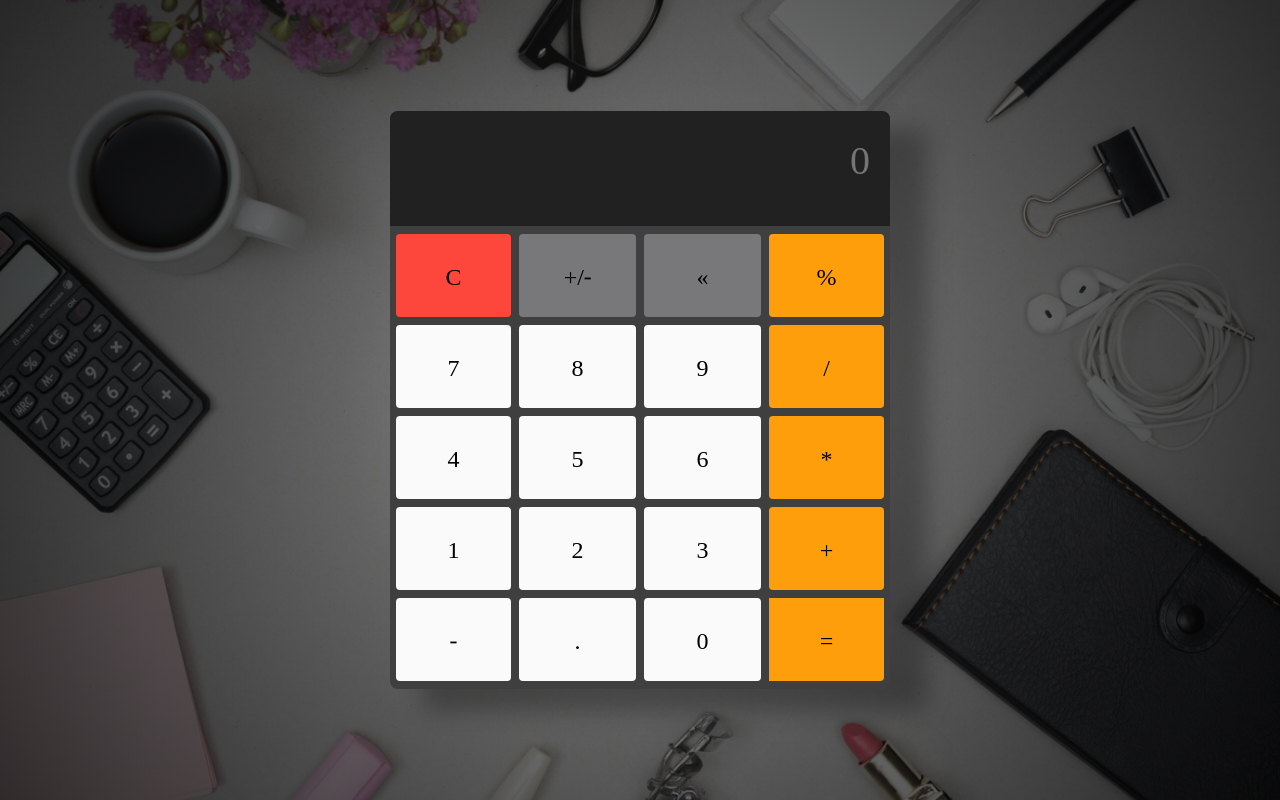
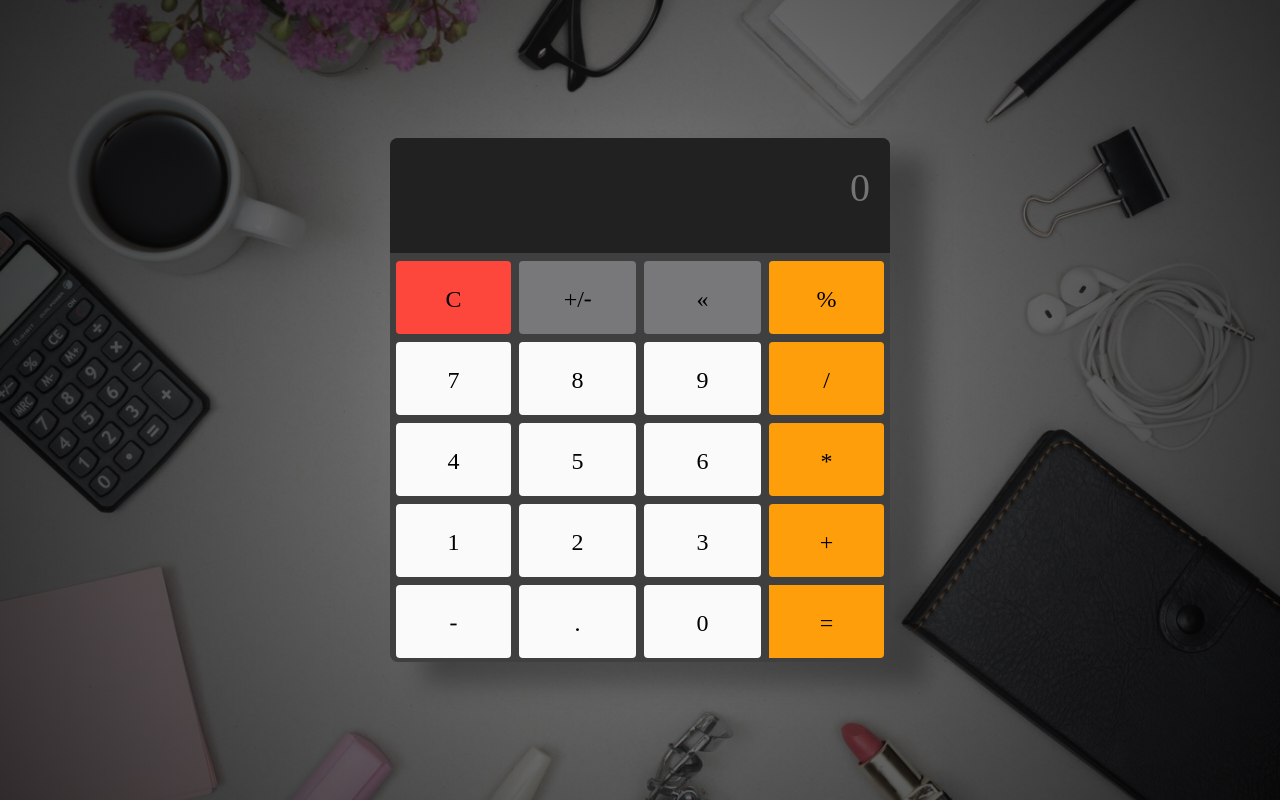
Before and after one commit to Willian1661/calculate_project, a website built with webpack: page src/pages/index.html in a window 1280 px wide. Built offline with nearby package versions, Linux system fonts and the light colour scheme.

Commit message:
creating component-button

```diff
--- a/src/assets/javascript/main.js
+++ b/src/assets/javascript/main.js
@@ -1,34 +1,49 @@
 import "../../assets/main.css";
 const Button = require("../../components/button");
-document.querySelector("#Buttons").insertAdjacentHTML("beforeend", Button());
-
 const inputReuslt = document.querySelector(".js-result");
-const patternElements = document.querySelectorAll(".js-btn-pattern");
-const ClearAllElement = document.querySelector(".js-btn-ClearAll");
-const lessMoreElement = document.querySelector(".js-btn-less-more");
-const delElement = document.querySelector(".js-btn-Del");
-const equaElement = document.querySelector(".js-btn-equal");
 
 //-------------------- textContent of all buttons-----------------------------//
-ClearAllElement.textContent = "C";
-lessMoreElement.textContent = "+/-";
-delElement.textContent = "«";
-equaElement.textContent = "=";
-const actions_patterButtons = [
-	"%","7","8","9",
-	"/","4","5","6",
-	"*","1","2","3",
-	"+","-",".","0",];
+const buttonElements = [
+	Button("C"),Button("+/-"),Button("«"),Button("%"),
+	Button("7"),Button("8"),Button("9"),Button("/"),
+	Button("4"),Button("5"),Button("6"),Button("*"),
+	Button("1"),Button("2"),Button("3"),Button("+"),
+	Button("-"),Button("."),Button("0"),Button("="),
+];
 
-for (let j = 0; j < patternElements.length; j++) {
-	patternElements[j].textContent = actions_patterButtons[j];
-}
+for (let i = 0; i < buttonElements.length; i++) {
 
-//------------------ for...loop for patter elements -------------------------//
-for (let i = 0; i < patternElements.length; i++) {
-	if (patternElements[i].classList.contains("js-btn-pattern")) {
+	document.querySelector("#Buttons").insertAdjacentHTML("beforeend", buttonElements[i]);
+	const patternElements = document.querySelectorAll(".js-buttons");
+
+	//----------------------  for the especial elements --------------------------//
+
+	if(patternElements[i].innerText === "C"){
 		patternElements[i].addEventListener("click", () => {
+			inputReuslt.value = "";
+		});
+	}
+	if(patternElements[i].innerText === "+/-"){
+		patternElements[i].addEventListener("click", () => {
+			inputReuslt.value = inputReuslt.value * -1;});
+	}
+	if(patternElements[i].innerText === "«"){
+		patternElements[i].addEventListener("click", () => {
+			inputReuslt.value = inputReuslt.value.slice(0,-1);});
+	}
+	if(patternElements[i].innerText === "="){
+		patternElements[i].addEventListener("click", () => {
+			inputReuslt.value = eval(inputReuslt.value);});
+	}
 
+	//------------------ for...loop for patter elements -------------------------//
+
+	if (patternElements[i].innerText !== "C" &&
+patternElements[i].innerText !== "+/-" &&
+patternElements[i].innerText !== "«"  &&
+patternElements[i].innerText !== "=")
+	{
+		patternElements[i].addEventListener("click", () => {
 			let lastValueTyped = inputReuslt.value[inputReuslt.value.length - 1];
 			if (lastValueTyped &&
 	!Number(lastValueTyped) &&
@@ -46,15 +61,3 @@ for (let i = 0; i < patternElements.length; i++) {
 		});
 	}
 }
-
-//----------------------  for the especial elements --------------------------//
-ClearAllElement.addEventListener("click", () => inputReuslt.value = "");
-
-lessMoreElement.addEventListener("click", () => {
-	if (inputReuslt.value.length === 0 && !Number(lessMoreElement.textContent)) {return;}
-	inputReuslt.value = inputReuslt.value * -1;
-});
-
-delElement.addEventListener("click", () => inputReuslt.value = inputReuslt.value.slice(0, -1));
-
-equaElement.addEventListener("click", () => inputReuslt.value = eval(inputReuslt.value));
--- a/src/assets/main.css
+++ b/src/assets/main.css
@@ -48,8 +48,8 @@ body{
     grid-template-columns: 1fr 1fr 1fr 1fr;
 }
 
-.buttons button {
-    padding: 25px;
+.buttons .js-buttons {
+    padding: 20px 0px 20px 0px;
     background-color: #fafafa;
     border: none;
     font-size: 1.5rem;
@@ -60,10 +60,10 @@ body{
     user-select: none;
     margin: 4px;
 }
-.buttons button:nth-child(4n + 1){
+.buttons .js-buttons:nth-child(4n + 1){
     margin-left: 6px;
 }
-.buttons .js-btn-upper{
+.buttons .js-buttons:nth-child(-n + 4){
     background: #78787a;
     border-radius: 4px;
     margin-top: 8px;
@@ -71,30 +71,30 @@ body{
 .buttons .js-btn-upper:hover{
     background: #7b797a;
 }
-.buttons button:nth-child(4n -4){
-    background: #ff9e0b;
+.buttons .js-buttons:nth-child(4n -4){
+    background: #ff9e0b !important;
     border:none;
     border-radius: 4px;
     margin-right: 6px;
 }
-.buttons button:nth-child(4n -4):hover{
+.buttons .js-buttons:nth-child(4n -4):hover{
 background: #c97c02;
 }
-.buttons button:nth-child(20){
+.buttons .js-buttons:nth-child(20){
     background: #ff9e0b;
     border:none;
     border-radius: 0 0 4px 0;
 }
-.buttons button:nth-child(20):hover{
+.buttons .js-buttons:nth-child(20):hover{
     background: #c97c02;
     border-radius: 0 0 4px 0;
 }
-.buttons button:nth-child(1){
-    background: #fd473d;
+.buttons .js-buttons:nth-child(1){
+    background: #fd473d !important;
     border:none;
     border-radius: 4px;
 }
-.buttons button:nth-child(1):hover{
+.buttons .js-buttons:nth-child(1):hover{
     background: #ff584f;
     border:none;
     border-radius: 0;
@@ -104,45 +104,15 @@ margin-bottom: 8px;
 }
 
 
-.buttons button:hover {
+.buttons .js-buttons:hover {
     background-color: fafafa;
     opacity: .6;
 }
 
-.buttons button:active {
+.buttons .js-buttons:active {
     background-color: rgba(7, 7, 7, 0.3);
 }
 
-button.equal {
-    background-color: #005300;
-}
-
-button.equal:hover {
-    background-color: #005300;
-    opacity: .6;
-    border-radius: 4px;
-}
-
-button.equal:active {
-    background-color: rgba(7, 7, 7, 0.3);
-    transition: .0.5s all linear;
-}
-
-button.DEL {
-    background-color: #a31300;
-    border-radius: 0 0 4px 4px;
-}
-
-button.DEL:hover {
-    background-color: #a31300;
-    opacity: .6;
-    border-radius: 0 0 4px 4px;
-}
-
-button.js-btn-DEL:active {
-    background-color: rgba(7, 7, 7, 0.3);
-    transition: .0.5s all linear;
-}
 @media screen and (min-width: 2560px) {
     .calc_body{
         width: 400px;
@@ -151,7 +121,7 @@ button.js-btn-DEL:active {
         width: 360px;
         border: none;
     }
-    .buttons button{
+    .buttons .js-buttons{
         padding: 20px;
     }
 }
@@ -164,7 +134,7 @@ button.js-btn-DEL:active {
         width: 360px;
         border: none;
     }
-    .buttons button{
+    .buttons .js-buttons{
         padding: 20px;
     }
 }
@@ -176,7 +146,7 @@ button.js-btn-DEL:active {
         width: 260px;
         border: none;
     }
-    .buttons button{
+    .buttons .js-buttons{
         padding: 10px;
     }
 }
--- a/src/components/button.js
+++ b/src/components/button.js
@@ -1,26 +1,5 @@
 function Button(textContent) {
 
-	return `
-	<button class="js-btn-ClearAll js-btn-upper">${textContent}</button>
-	<button class="js-btn-less-more js-btn-upper">${textContent}</button>
-	<button class="js-btn-Del js-btn-upper">${textContent}</button>
-	<button class="js-btn-pattern js-btn-upper">${textContent}</button>
-	<button class="js-btn-pattern">${textContent}</button>
-	<button class="js-btn-pattern">${textContent}</button>
-	<button class="js-btn-pattern">${textContent}</button>
-	<button class="js-btn-pattern">${textContent}</button>
-	<button class="js-btn-pattern">${textContent}</button>
-	<button class="js-btn-pattern">${textContent}</button>
-	<button class="js-btn-pattern">${textContent}</button>
-	<button class="js-btn-pattern">${textContent}</button>
-	<button class="js-btn-pattern">${textContent}</button>
-	<button class="js-btn-pattern">${textContent}</button>
-	<button class="js-btn-pattern">${textContent}</button>
-	<button class="js-btn-pattern">${textContent}</button>
-	<button class="js-btn-pattern js-btn-bottom">${textContent}</button>
-	<button class="js-btn-pattern js-btn-bottom">${textContent}</button>
-	<button class="js-btn-pattern js-btn-bottom">${textContent}</button>
-	<button class="js-btn-equal js-btn-bottom">${textContent}</button>
-`;
+	return `<button class="js-buttons">${textContent}</button>`;
 }
 module.exports = Button;
```
Also changed, not shown: test/components/button.test.js (+2 -30 lines).
